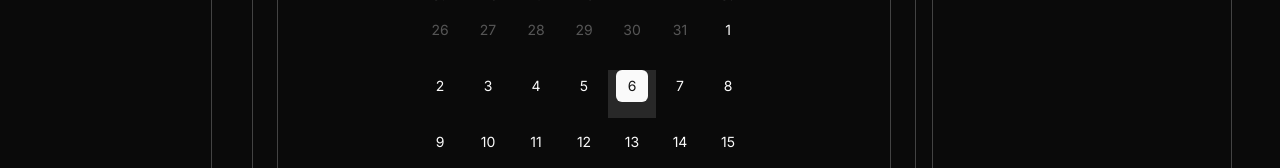
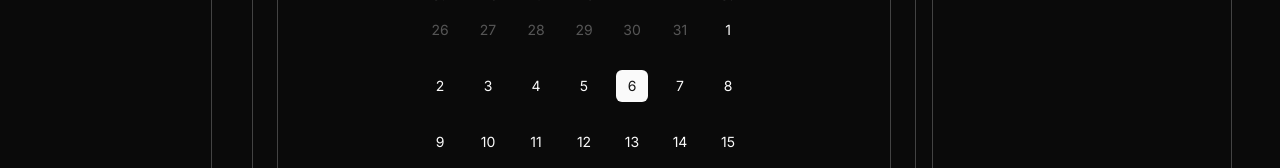
Before and after one commit to 5h0ov/Task-Management-Web-App, a Next.js app: page /dashboard/calendar in a window 1280 px wide. Both pictures are taken after a click on the button "Toggle theme". Shown: the part 312-480 px from the top of the page. Built offline with nearby package versions, Linux system fonts and the light colour scheme; no server answers.

Commit message:
fixing slight style bug in calendar component

```diff
--- a/components/ui/calendar.tsx
+++ b/components/ui/calendar.tsx
@@ -36,7 +36,7 @@ function Calendar({
         head_cell:
           'text-muted-foreground rounded-md w-9 sm:w-12 font-normal text-[0.8rem]',
         row: 'flex w-full mt-2',
-        cell: 'h-9 w-9 sm:h-12 sm:w-12 text-center text-sm p-0 relative [&:has([aria-selected].day-range-end)]:rounded-r-md [&:has([aria-selected].day-outside)]:bg-accent/50 [&:has([aria-selected])]:bg-accent first:[&:has([aria-selected])]:rounded-l-md last:[&:has([aria-selected])]:rounded-r-md focus-within:relative focus-within:z-20',
+        cell: 'h-9 w-9 sm:h-12 sm:w-12 text-center text-sm p-0 relative [&:has([aria-selected].day-range-end)]:rounded-r-md [&:has([aria-selected].day-outside)]:bg-accent/50 first:[&:has([aria-selected])]:rounded-l-md last:[&:has([aria-selected])]:rounded-r-md focus-within:relative focus-within:z-20',
         day: cn(
           buttonVariants({ variant: 'ghost' }),
           'h-8 w-8 p-0 font-normal aria-selected:opacity-100'
--- a/package.json
+++ b/package.json
@@ -58,7 +58,7 @@
     "@types/react": "^19",
     "@types/react-dom": "^19",
     "@types/react-timeago": "^4.1.7",
-    "drizzle-kit": "^0.30.4",
+    "drizzle-kit": "^0.19.1",
     "eslint": "^9",
     "eslint-config-next": "15.1.6",
     "postcss": "^8",
```
Also changed, not shown: 1 other file (tests, documents, lock files or other folders).
